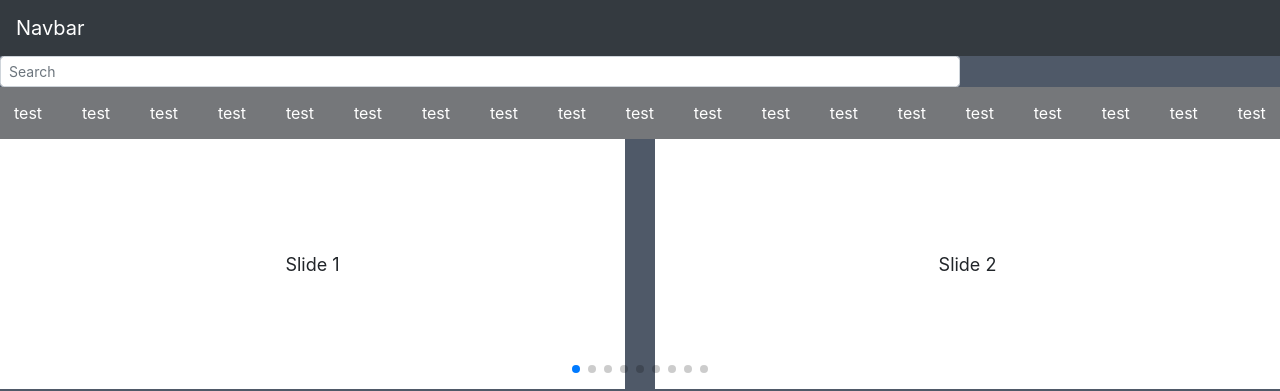
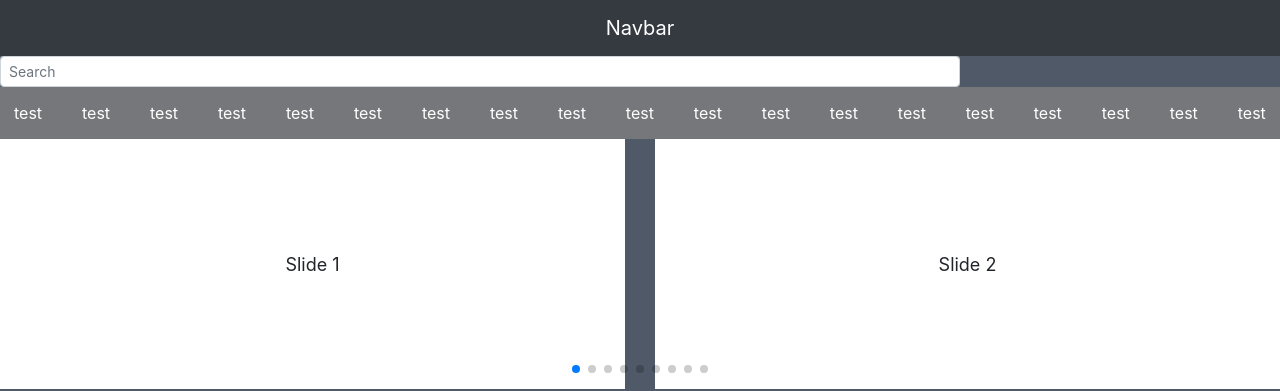
Before and after one commit to Killbats/teskite.github.io, a plain HTML site: page index.html in a window 1280 px wide. Shown: the top 391 px of the page. Drawn offline with nearby package versions, Linux system fonts and the light colour scheme.

Commit message:
Update style_main.css

```diff
--- a/css/style_main.css
+++ b/css/style_main.css
@@ -66,6 +66,6 @@ p{
     overflow-x: scroll;
   } */
 
-
-
+.brah{
+  margin: 0 auto;
 }
```
